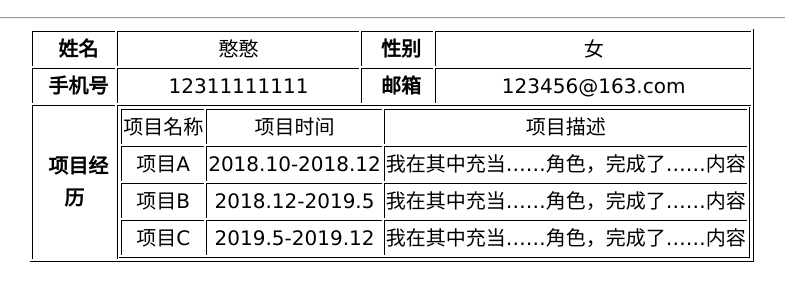
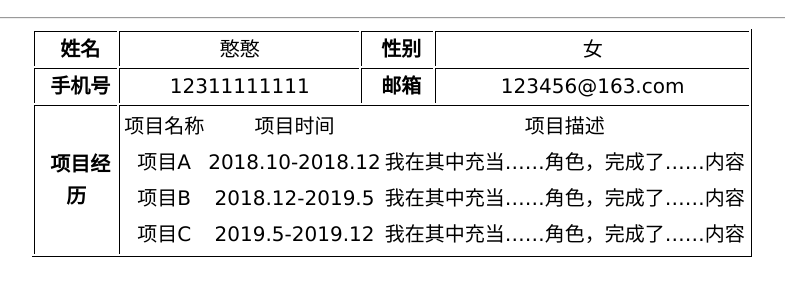
Before and after one commit to ache123/Baidu-IFE-2018, a plain HTML site: page day3/day3.html in a window 1280 px wide. Shown: the part 128-424 px from the top of the page, without its empty margins (248-1033 px from the left). Drawn offline with Linux system fonts and the light colour scheme.

Commit message:
增加属性选择器

```diff
--- a/day3/style.css
+++ b/day3/style.css
@@ -29,3 +29,9 @@ td{
     font-weight: bold;
     text-indent: 10%;
 }
+table[class="insideTable"]{
+    border-width: 0px;
+}
+table[class="insideTable"] td{
+    border: 0px;
+}
```
Also changed, not shown: 1 other file.
